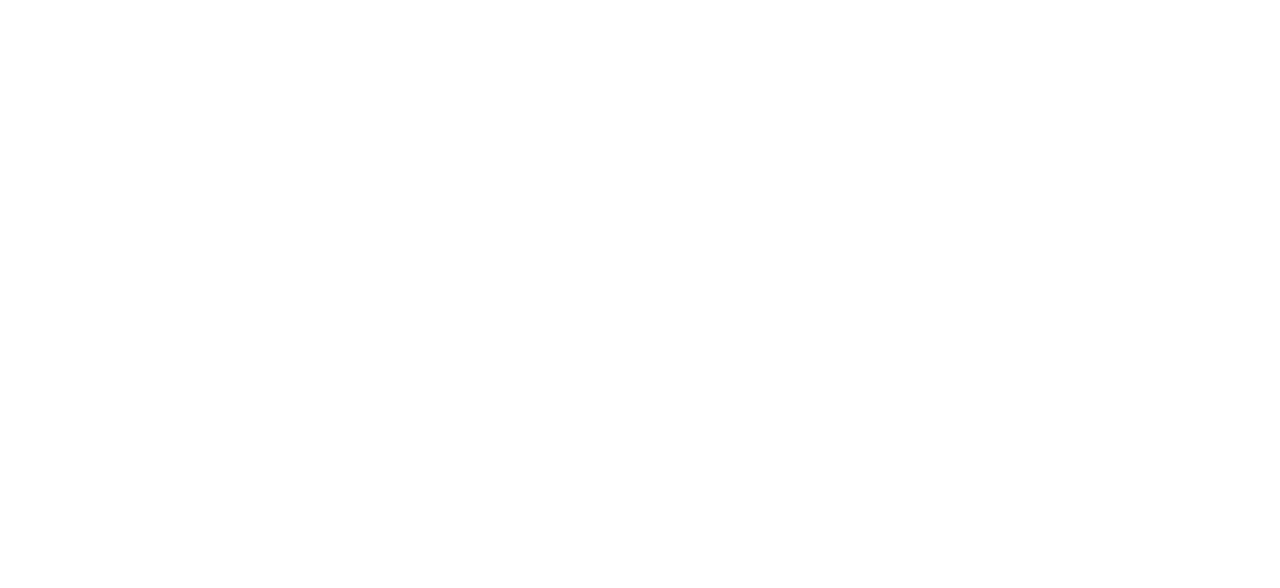
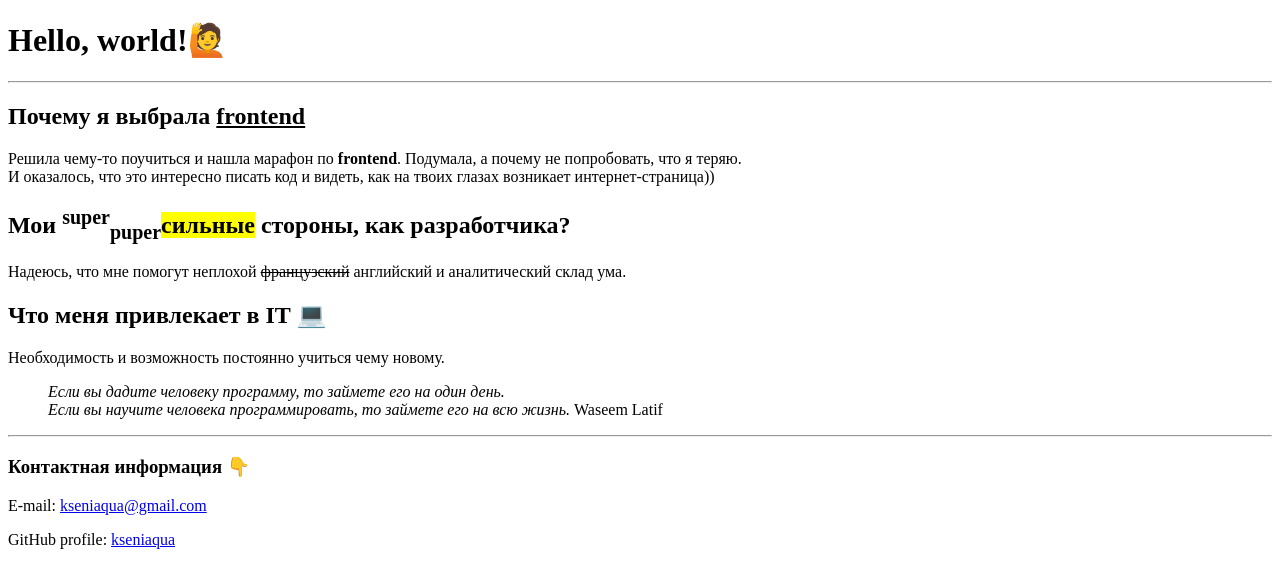
Before and after one commit to kseniaqua/if-html, a website: page About/index.html in a window 1280 px wide. Drawn offline with Linux system fonts and the light colour scheme.

Commit message:
Added new elements in file index.html with the text using following tags: h1-h3, hr, br, p, a, blockquote, ins, strong, sup, sub, mark, del, em.

```diff
--- a/About/index.html
+++ b/About/index.html
@@ -5,6 +5,35 @@
     <title>Об авторе</title>
   </head>
   <body>
-
+    <h1>Hello, world!&#128587;</h1>
+    <hr />
+    <h2>Почему я выбрала <ins>frontend</ins></h2>
+    <p>
+      Решила чему-то поучиться и нашла марафон по <strong>frontend</strong>.
+      Подумала, а почему не попробовать, что я теряю. <br />
+      И оказалось, что это интересно писать код и видеть, как на твоих глазах
+      возникает интернет-страница))
+    </p>
+    <h2>
+      Мои <sup>super</sup><sub>puper</sub><mark>сильные</mark> стороны, как
+      разработчика?
+    </h2>
+    <p>
+      Надеюсь, что мне помогут неплохой <del>французский</del> английский и
+      аналитический склад ума.
+    </p>
+    <h2>Что меня привлекает в IT &#128187;</h2>
+    <p>Необходимость и возможность постоянно учиться чему новому.</p>
+    <blockquote cite="https://tproger.ru/devnull/programming-quotes/">
+      <em>
+        Если вы дадите человеку программу, то займете его на один день. <br />
+        Если вы научите человека программировать, то займете его на всю жизнь.
+      </em>
+      Waseem Latif
+    </blockquote>
+    <hr />
+    <h3>Контактная информация &#128071;</h3>
+    <p>E-mail: <a href="mailto:kseniaqua@gmail.com">kseniaqua@gmail.com</a></p>
+    <p>GitHub profile: <a href="https://github.com/kseniaqua/"> kseniaqua</a></p>
   </body>
 </html>
```
